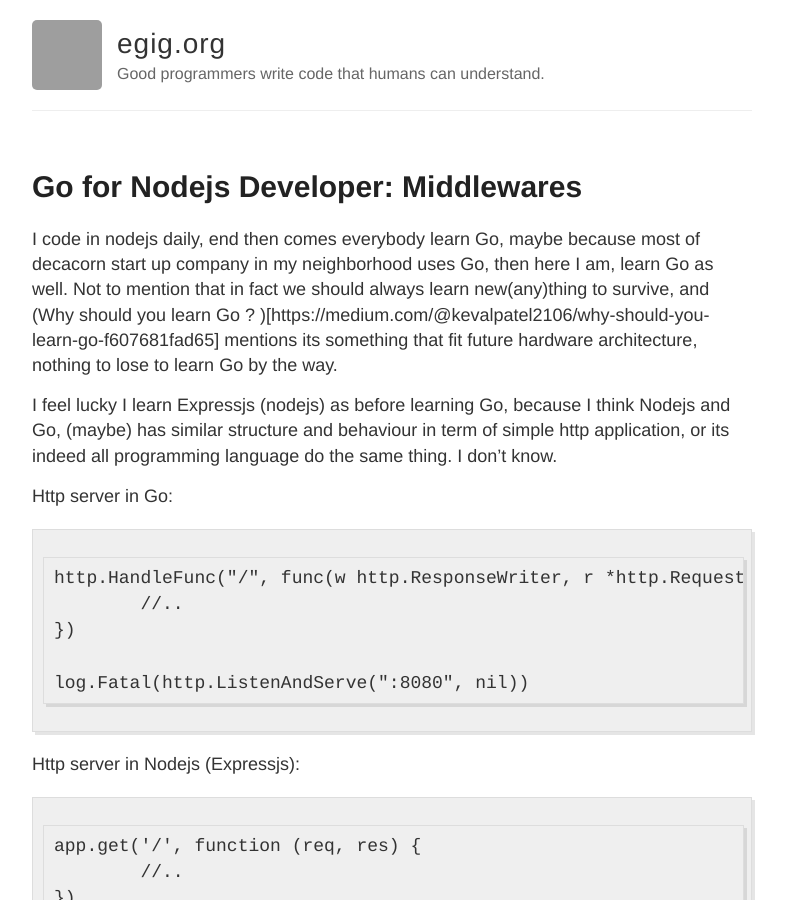
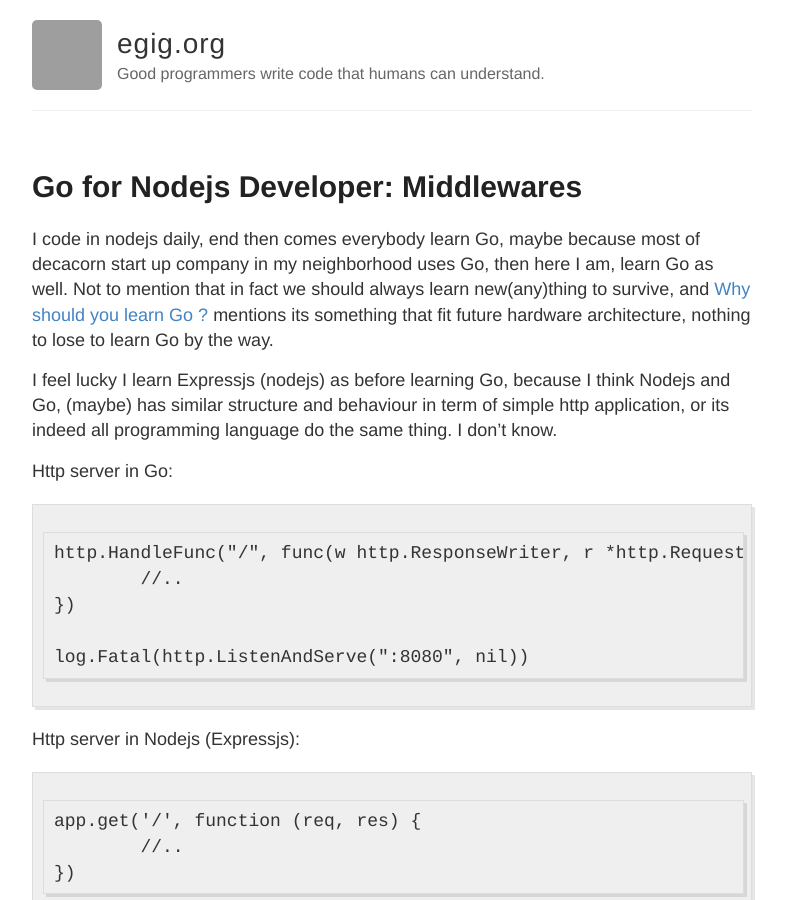
Before and after one commit to egig/egig.github.io, a Jekyll site: the page built from _posts/2019-05-03-go-for-nodejs-developer-middlewares.md, in a window 1280 px wide and 900 px high. Shown: the whole window, without its empty margins (248-1034 px from the left). Built offline with Jekyll 4.4.1, drawn with Linux system fonts in a browser that asks for light colours; grey boxes are pictures that could not be loaded.

Commit message:
Update 2019-05-03-go-for-nodejs-developer-middlewares.md

```diff
--- a/_posts/2019-05-03-go-for-nodejs-developer-middlewares.md
+++ b/_posts/2019-05-03-go-for-nodejs-developer-middlewares.md
@@ -9,7 +9,7 @@ tags:
 - Middlewares
 ---
 
-I code in nodejs daily, end then comes everybody learn Go, maybe because most of decacorn start up company in my neighborhood uses Go, then here I am, learn Go as well. Not to mention that in fact we should always learn new(any)thing to survive, and (Why should you learn Go ? )[https://medium.com/@kevalpatel2106/why-should-you-learn-go-f607681fad65] mentions its something that fit future hardware architecture, nothing to lose to learn Go by the way.<!-- more -->
+I code in nodejs daily, end then comes everybody learn Go, maybe because most of decacorn start up company in my neighborhood uses Go, then here I am, learn Go as well. Not to mention that in fact we should always learn new(any)thing to survive, and [Why should you learn Go ?](https://medium.com/@kevalpatel2106/why-should-you-learn-go-f607681fad65) mentions its something that fit future hardware architecture, nothing to lose to learn Go by the way.<!-- more -->
 
 I feel lucky I learn Expressjs (nodejs) as before learning Go, because  I think Nodejs and Go, (maybe) has similar structure and behaviour in term of simple http application, or its indeed all programming language do the same thing. I don't know.
 
```
